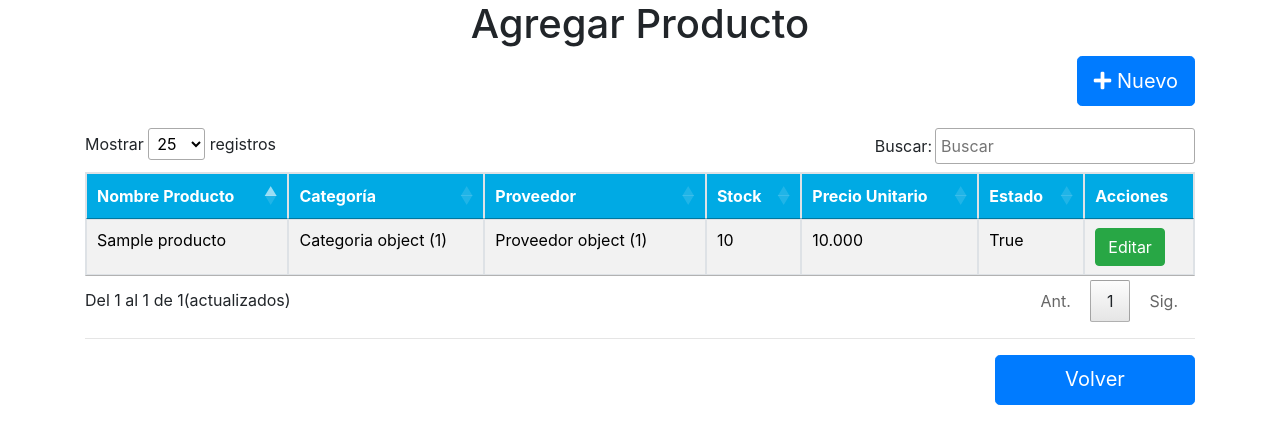
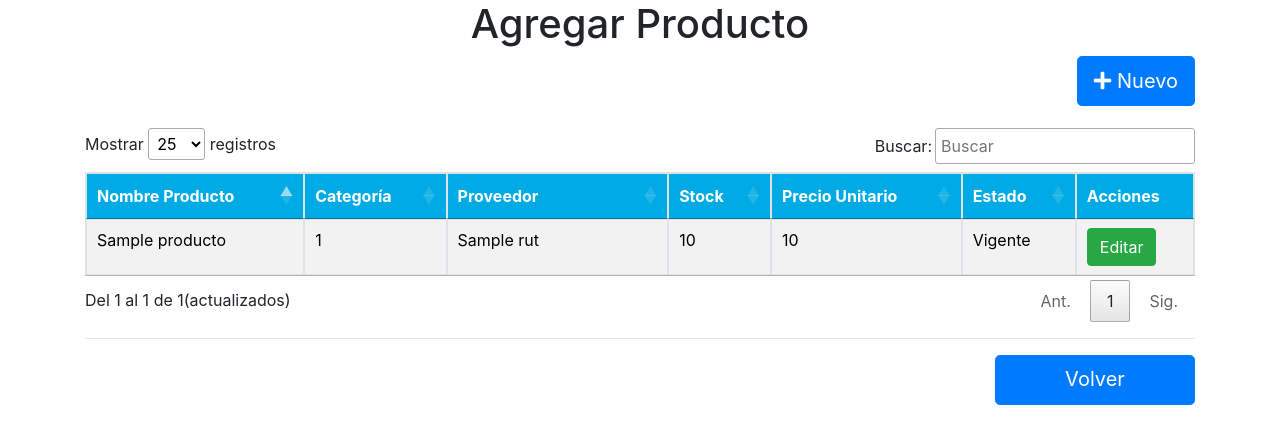
Before and after one commit to john128762/Proyecto-Portafolio-2022, a Django app: template laTiaDelPan/backend/templates/producto.html in a window 1280 px wide. Shown: the part 56-500 px from the top of the page. Run offline with Django 4.2, Linux system fonts and the light colour scheme; tables that the repository leaves empty hold one stand-in row (values such as "Sample post"); the template is opened without the code that fills it: values that come from a table or form of the project are taken from there, most other values are stand-ins (such as "Sample title", 1, 10 or a date in 2020); some libraries are stand-ins or nearby versions.

Commit message:
commit 11-06-2022

```diff
--- a/laTiaDelPan/backend/Vistas/VistasProducto.py
+++ b/laTiaDelPan/backend/Vistas/VistasProducto.py
@@ -11,7 +11,7 @@ from backend.Vistas.VistaProveedor import proveedor
 
 def producto(request, respuesta=None):
     dataprov = MantenedorProveedores.ListarProveedores()
-    dataPro = models.Producto.objects.all()
+    dataPro = ControladorProductos.ListarProductos()
     dataCat = models.Categoria.objects.all()
     prod = {'productoT':dataPro, 'categoriaSelect':dataCat, 'proveedorSelect':dataprov}
     if isinstance(respuesta, modelsApp.Resultado):
--- a/laTiaDelPan/backend/templates/producto.html
+++ b/laTiaDelPan/backend/templates/producto.html
@@ -83,17 +83,32 @@
                 <span aria-hidden="true">&times;</span>
             </button>
         </div>
-        <div class="modal-body">
-            <input type="text" class="form-control" id="codigoProducto" placeholder="Ingrese Codigo Producto" required autofocus>
-            <input type="text" style="margin-top: 10px;" class="form-control" id="nombreProducto" placeholder="Ingrese Nombre Producto" required>
-            <select class="form-control" style="margin-top: 10px;" name="idCatProd" id="idCatProd" aria-placeholder="Elija una Categoría"></select>
-            <select class="form-control" style="margin-top: 10px;" name="idProvProd" id="idProvProd" aria-placeholder="Elija un Proveedor"></select>
-            <input type="text" style="margin-top: 10px;" class=" form-control" id="stockProducto" placeholder="Ingrese Stock Producto" required>
-            <input type="text" style="margin-top: 10px;" class="form-control" id="valorProducto" placeholder="Ingrese Valor Unitario del Producto" required>
-        </div>
-        <div class="modal-footer">
-          <button type="button" class="btn btn-primary">Guardar Cambios</button>
-        </div>
+        <form method="POST" action="">
+          {% csrf_token %}
+          <div class="modal-body">
+            <input type="text" class="form-control" name="codigoProductoEdit" id="codigoProductoEdit" placeholder="Ingrese Codigo Producto" required autofocus readonly>
+            <input type="text" style="margin-top: 10px;" name="nombreProductoEdit" class="form-control" id="nombreProductoEdit" placeholder="Ingrese Nombre Producto" required>
+            <select class="form-control" style="margin-top: 10px;" name="idCatProdEdit" id="idCatProdEdit" aria-placeholder="Elija una Categoría">
+              <option value="0">--------</option>
+              {% for  categoria in categoriaSelect%}
+              <option value="{{categoria.CAT_ID}}">{{categoria.CAT_NOMBRE}}</option>
+              {% endfor %}
+            </select>
+            <select class="form-control" style="margin-top: 10px;" name="idProvProdEdit" id="idProvProdEdit" aria-placeholder="Elija un Proveedor">
+              <option value="0">--------</option>
+              {% for proveedor in proveedorSelect %}
+              <option value="{{proveedor.RUT}}">{{proveedor.Nombre}}</option>
+              {% endfor %}
+            </select>
+            <input type="number" style="margin-top: 10px;" class=" form-control" name="stockProductoEdit" id="stockProductoEdit" placeholder="Ingrese Stock Producto" required>
+            <input type="number" style="margin-top: 10px;" class="form-control" name="valorProductoEdit" id="valorProductoEdit" placeholder="Ingrese Valor Unitario del Producto" required>
+            <br>
+            <input type="checkbox" id="vigenciaProdEdit" name="vigenciaProdEdit" style="height:unset; margin-right: 5px;"><label for ="vigenciaEdit">¿Se encuentra vigente?</label>
+          </div>
+          <div class="modal-footer">
+          <button type="submit" class="btn btn-primary">Guardar Cambios</button>
+          </div>
+        </form>
       </div>
     </div>
   </div>
@@ -137,14 +152,21 @@
             <tbody style="background-color: white; color: black;">
               {% for producto in productoT %}
                 <tr>
-                    <td>{{producto.PROD_NOMBRE}}</td>
-                    <td>{{producto.CAT_ID}}</td>
-                    <td>{{producto.PROV_RUT}}</td>
-                    <td>{{producto.PROD_STOCK}}</td>
-                    <td>{{producto.PROD_VALOR}}</td>
-                    <td>{{producto.PROD_ESTADO}}</td>
+                  <td>{{producto.Nombre}}</td>
+                  <td>{{producto.Cat.Id}}</td>
+                  <td>{{producto.Prov.RUT}}</td>
+                  <td>{{producto.Stock}}</td>
+                  <td>{{producto.Valor}}</td>
                     <td>
-                      <button value='id' class='btn btn-success' data-toggle='modal' data-target='#editarProducto'>Editar</button>
+                      {% if producto.Estado %}
+                        Vigente
+                      {% endif %}
+                      {% if not producto.Estado %}
+                        No Vigente
+                      {% endif %}
+                    </td>
+                    <td>
+                      <button value='id' class='btn btn-success' data-toggle='modal' data-target='#editarProducto' onclick="mostrarProductoModal('{{producto.PROD_CODIGO}}', '{{producto.PROD_NOMBRE}}', '{{producto.CAT_ID}}', '{{producto.PROV_RUT}}', '{{producto.PROD_STOCK}}', '{{producto.PROD_VALOR}}', '{{producto.PROD_ESTADO}}')">Editar</button>
                     </td>
                 </tr>
               {% endfor %}
@@ -163,5 +185,23 @@
     });
   </script>
   {% endif %}
+  <script>
+    function mostrarProductoModal(codigo, nombre, prodCat, prodProv, stock, valor, estado){
+      document.getElementById('codigoProductoEdit').value = codigo
+      document.getElementById('nombreProductoEdit').value = nombre;
+      document.getElementById('idCatProdEdit').value = prodCat;
+      document.getElementById('idProvProdEdit').value = prodProv;
+      document.getElementById('stockProductoEdit').value = stock;
+      document.getElementById('valorProductoEdit').value = valor;
+
+      if (estado == "True"){
+        document.getElementById('vigenciaProdEdit').checked = true
+      }
+      else if (estado == "False") {
+        document.getElementById('vigenciaProdEdit').checked = false
+      }
+      //$("modal-div").modal();
+    }
+  </script>
 </body>
 </html>
```
